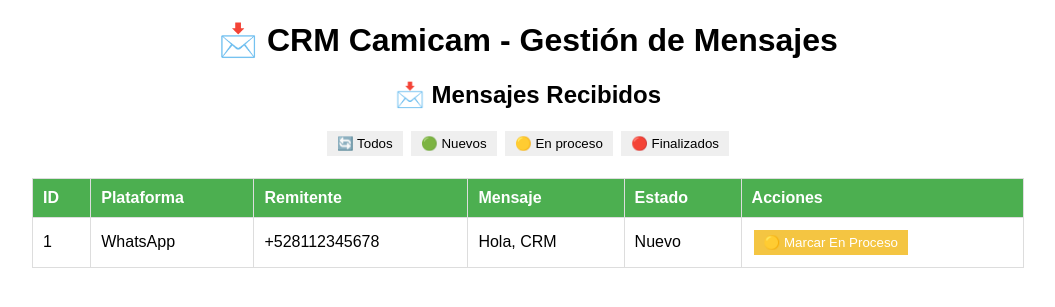
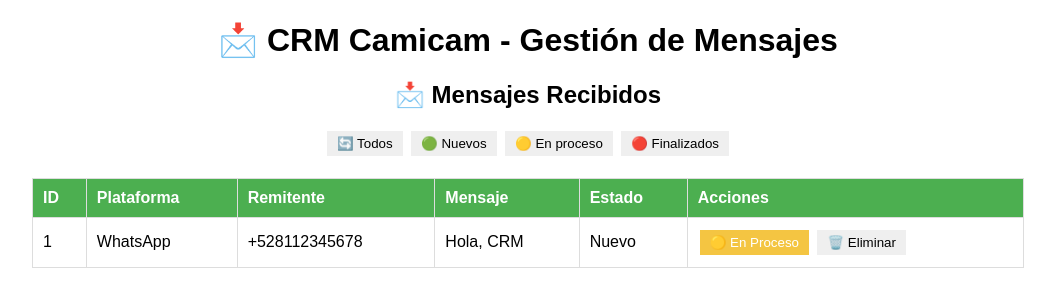
Before and after one commit to tavo1987garza/crm-camicam, a Flask app: page /dashboard in a window 1280 px wide. Shown: the top 307 px of the page, without its empty margins (112-1167 px from the left). Run offline with Flask 3, Linux system fonts and the light colour scheme; data comes from the database, SQL or seed files in the repository.

Commit message:
Corrección: Agregar botón de eliminar

```diff
--- a/templates/index.html
+++ b/templates/index.html
@@ -84,12 +84,14 @@
                     row.insertCell(4).textContent = msg.estado;
 
                     let acciones = row.insertCell(5);
+let botones = "";
+
 if (msg.estado === "Nuevo") {
-                        acciones.innerHTML = `<button class="en-proceso" onclick="cambiarEstado(${msg.id}, 'En proceso')">🟡 Marcar En Proceso</button>`;
+    botones += `<button class="en-proceso" onclick="cambiarEstado(${msg.id}, 'En proceso')">🟡 En Proceso</button>`;
 } else if (msg.estado === "En proceso") {
-                        acciones.innerHTML = `<button class="finalizado" onclick="cambiarEstado(${msg.id}, 'Finalizado')">🔴 Finalizar</button>`;
+    botones += `<button class="finalizado" onclick="cambiarEstado(${msg.id}, 'Finalizado')">🔴 Finalizar</button>`;
 } else {
-                        acciones.innerHTML = "✔️ Finalizado";
+    botones += "✔️ Finalizado";
 }
 
 // Agregar botón de eliminar
```
Lines whose indentation alone changed are shown as unchanged.
